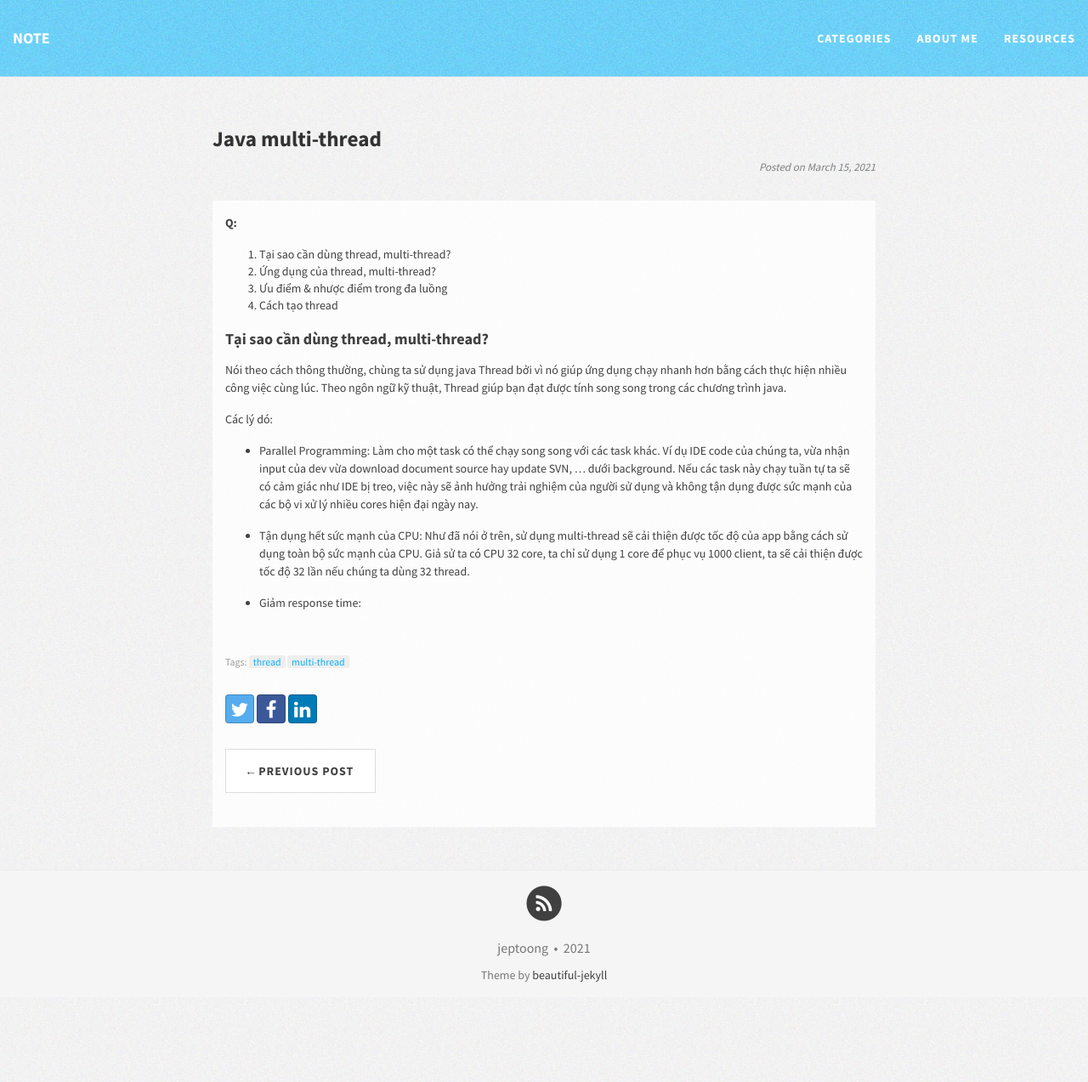
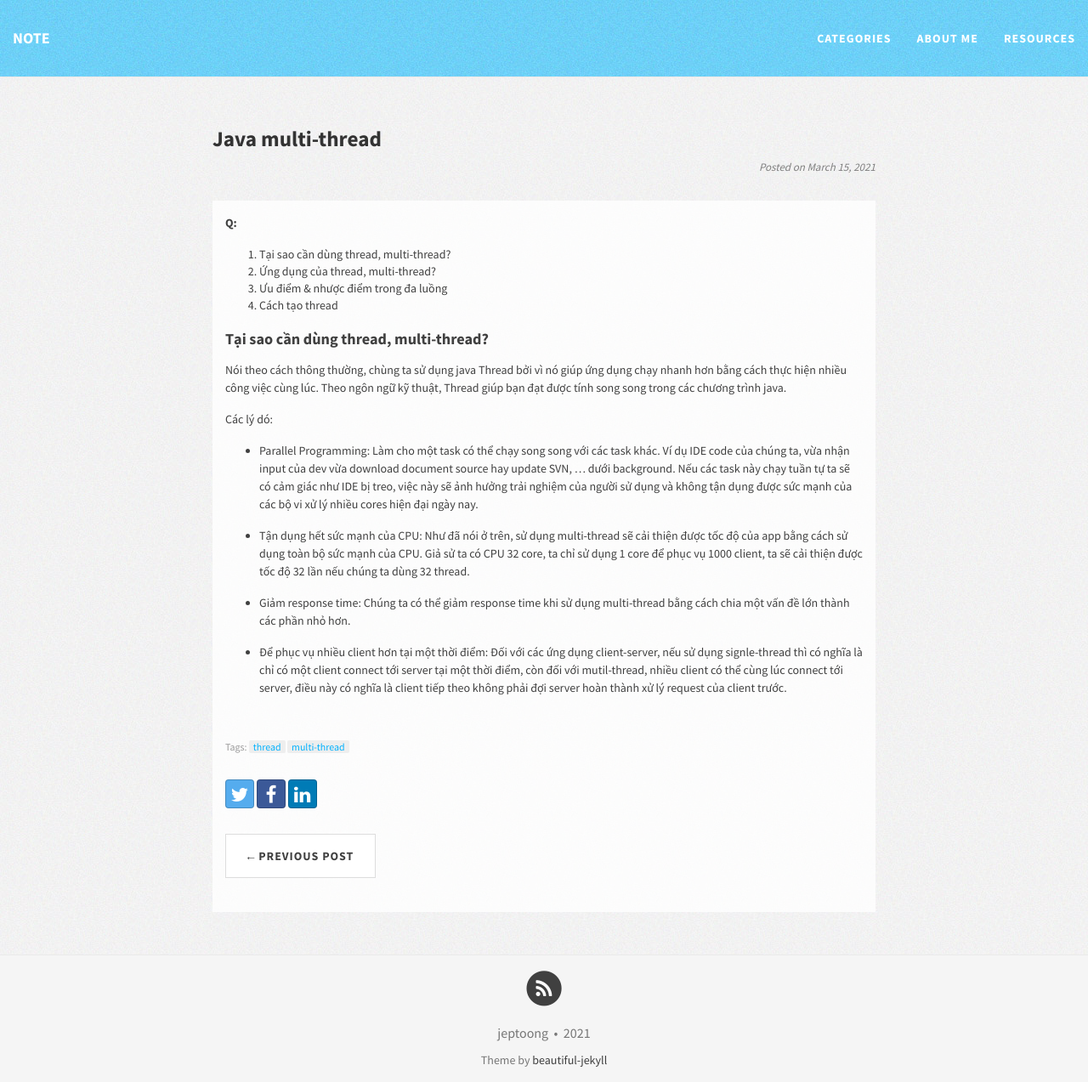
Before and after one commit to jeptoong/jeptoong.github.io, a Jekyll site: the page built from _posts/2021-03-15-java-multi-thread.md, in a window 1280 px wide and 1273 px high. Shown: the whole window at 85% size. Built offline with Jekyll 4.4.1, drawn with Linux system fonts in a browser that asks for light colours; nearby versions of some CDN libraries.

Commit message:
add content

```diff
--- a/_posts/2021-03-15-java-multi-thread.md
+++ b/_posts/2021-03-15-java-multi-thread.md
@@ -19,4 +19,6 @@ Các lý dó:
 
 * Tận dụng hết sức mạnh của CPU: Như đã nói ở trên, sử dụng multi-thread sẽ cải thiện được tốc độ của app bằng cách sử dụng toàn bộ sức mạnh của CPU. Giả sử ta có CPU 32 core, ta chỉ sử dụng 1 core để phục vụ 1000 client, ta sẽ cải thiện được tốc độ 32 lần nếu chúng ta dùng 32 thread.
 
-* Giảm response time:
+* Giảm response time: Chúng ta có thể giảm response time khi sử dụng multi-thread bằng cách chia một vấn đề lớn thành các phần nhỏ hơn.
+
+* Để phục vụ nhiều client hơn tại một thời điểm: Đối với các ứng dụng client-server, nếu sử dụng signle-thread thì có nghĩa là chỉ có một client connect tới server tại một thời điểm, còn đối với mutil-thread, nhiều client có thể cùng lúc connect tới server, điều này có nghĩa là client tiếp theo không phải đợi server hoàn thành xử lý request của client trước.
```
